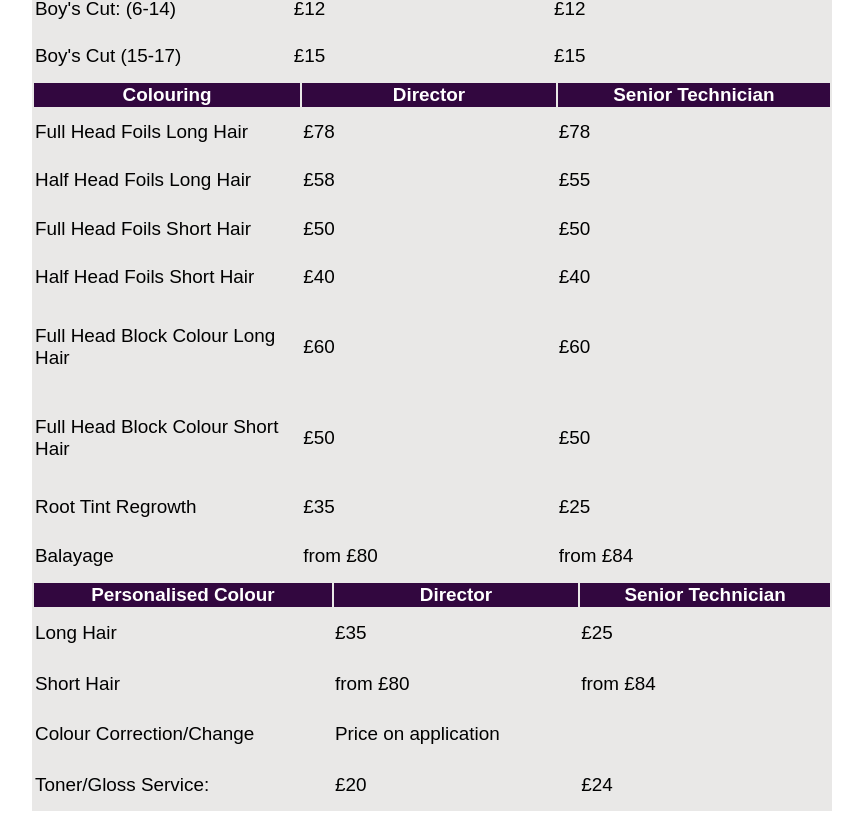
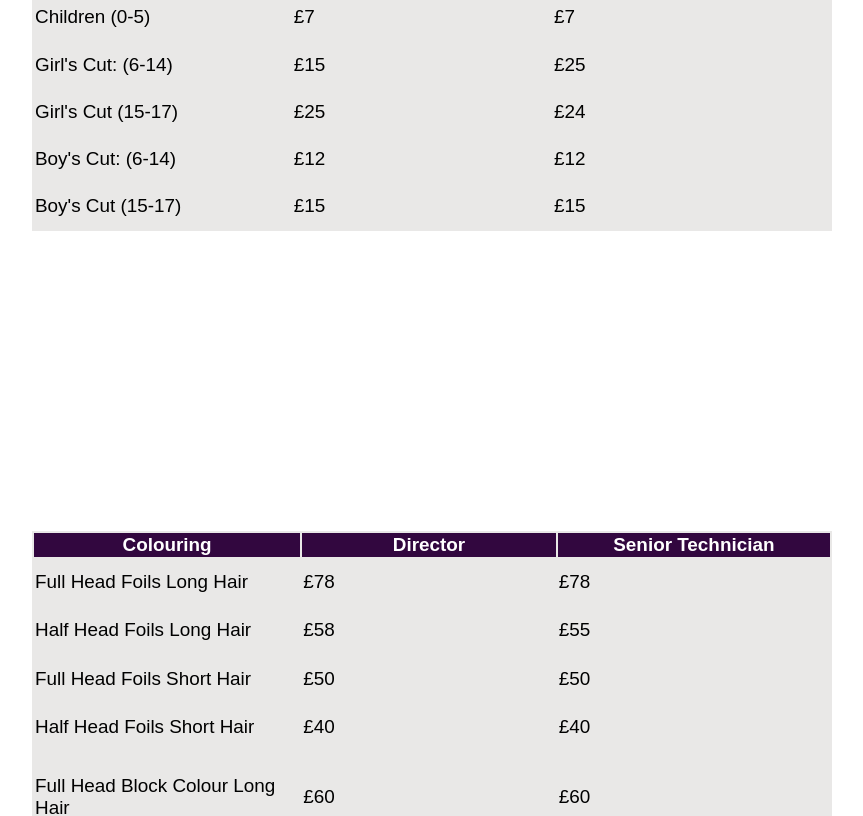
Before and after one commit to londaploetz/polkadot, a React (Create React App) app: page / in a window 1280 px wide. Shown: the part 1555-2371 px from the top of the page, without its empty margins (208-1071 px from the left). Built offline with nearby package versions, Linux system fonts and the light colour scheme.

Commit message:
create new remote

```diff
--- a/src/App.js
+++ b/src/App.js
@@ -1,18 +1,59 @@
 import React from 'react';
 
-import {Hours, Grid, Navbar, About } from './components';
+import { Hours, Grid, Navbar, About } from './components';
 import './App.css';
 
 function App() {
+  const cutPrice = [
+    { services: "Ladies Cut and finish", director: '£48', technician: "£36" },
+    { services: "Ladies Restyle", director: '£58', technician: "£46" },
+    { services: "Ladies Wet Cut", director: '£67', technician: "£25" },
+    { services: "Gent's Cut", director: '£17', technician: "£17" },
+    { services: "Gent's Crew Cut", director: '£12', technician: "£15" },
+    { services: "Children (0-5)", director: '£7', technician: "£7" },
+    { services: "Girl's Cut: (6-14)", director: '£15', technician: "£25" },
+    { services: "Girl's Cut (15-17)", director: '£25', technician: "£24" },
+    { services: "Boy's Cut: (6-14)", director: '£12', technician: "£12" },
+    { services: "Boy's Cut (15-17)", director: '£15', technician: "£15" }
+  ]
+
+  const colourPrice = [
+    { services: "Full Head Foils Long Hair", director: '£78', technician: "£78" },
+    { services: "Half Head Foils Long Hair", director: '£58', technician: "£55" },
+    { services: "Full Head Foils Short Hair", director: '£50', technician: "£50" },
+    { services: "Half Head Foils Short Hair", director: '£40', technician: "£40" },
+    { services: "Full Head Block Colour Long Hair", director: '£60', technician: "£60" },
+    { services: "Full Head Block Colour Short Hair", director: '£50', technician: "£50" },
+    { services: "Root Tint Regrowth", director: '£35', technician: "£25" },
+    { services: "Balayage", director: 'from £80', technician: "from £84" }
+  ]
+
+  const personalised = [
+    { services: " Long Hair", director: '£35', technician: "£25" },
+    { services: "Short Hair", director: 'from £80', technician: "from £84" },
+    { services: "Colour Correction/Change", director: 'Price on application', technician: "" },
+    { services: "Toner/Gloss Service:", director: '£20', technician: "£24" }
+  ]
+
+  const service = [cutPrice, colourPrice, personalised];
+  const headings = ['Cut', 'Colouring', 'Personalised'];
+  const index = [0, 1, 2]
+
   return (
     <div className="App">
       <div>
-      <About />
-      <Grid />
-      <Hours/>
-       </div>
-       <Navbar />
+        <About />
+        {service.map((val, key) => (
+          <Grid
+            partyServices={val}
+            partyKey={key}
+            partyHeadings={headings[key]}
+          />
+        ))}
+        <Hours />
       </div>
+      <Navbar />
+    </div>
   );
 }
 
--- a/src/components/about/about.css
+++ b/src/components/about/about.css
@@ -28,3 +28,18 @@
     padding-top: 10ch;
     padding-left: 90ch;
 }
+
+@media screen and (max-width: 650px) {
+    .hello_about {
+        flex-direction: column;
+        align-items: flex-start;
+        margin-bottom: 0rem;
+    }
+
+    .intro_about {
+        flex-direction: column;
+        align-items: flex-start;
+        margin-bottom: 0rem;
+    }
+
+}
--- a/src/components/grid/Grid.jsx
+++ b/src/components/grid/Grid.jsx
@@ -1,98 +1,32 @@
 import React from 'react';
 import './grid.css';
+import GridHead from './GridHead';
+import GridRow from './GridRow';
 
 
 
-const cutPrice = [
-  { cutting: "Ladies Cut and finish", director: '£48', technician: "£36" },
-  { cutting: "Ladies Restyle", director: '£58', technician: "£46" },
-  { cutting: "Ladies Wet Cut", director: '£67', technician: "£25" },
-  { cutting: "Gent's Cut", director: '£17', technician: "£17" },
-  { cutting: "Gent's Crew Cut", director: '£12', technician: "£15" },
-  { cutting: "Children (0-5)", director: '£7', technician: "£7" },
-  { cutting: "Girl's Cut: (6-14)", director: '£15', technician: "£25" },
-  { cutting: "Girl's Cut (15-17)", director: '£25', technician: "£24" },
-  { cutting: "Boy's Cut: (6-14)", director: '£12', technician: "£12" },
-  { cutting: "Boy's Cut (15-17)", director: '£15', technician: "£15" }
-]
-
-const colourPrice = [
-  { colouring: "Full Head Foils Long Hair", director: '£78', technician: "£78" },
-  { colouring: "Half Head Foils Long Hair", director: '£58', technician: "£55" },
-  { colouring: "Full Head Foils Short Hair", director: '£50', technician: "£50" },
-  { colouring: "Half Head Foils Short Hair", director: '£40', technician: "£40" },
-  { colouring: "Full Head Block Colour Long Hair", director: '£60', technician: "£60" },
-  { colouring: "Full Head Block Colour Short Hair", director: '£50', technician: "£50" },
-  { colouring: "Root Tint Regrowth", director: '£35', technician: "£25" },
-  { colouring: "Balayage", director: 'from £80', technician: "from £84" }
-]
-
- const personalised = [
-  { personal: " Long Hair", director: '£35', technician: "£25" },
-  { personal: "Short Hair", director: 'from £80', technician: "from £84" },
-  { personal: "Colour Correction/Change", director: 'Price on application', technician: "" },
-  { personal: "Toner/Gloss Service:", director: '£20', technician: "£24" }
-]
-
-function Grid() {
+function Grid(props) {
   return (
     <div className='padding_grid'>
-    <div className="cutting">
-      <table className='table_grid'>
-        <tr>
-          <th>Cutting</th>
-          <th>Director</th>
-          <th>Senior Technician</th>
-        </tr>
-        {cutPrice.map((val, key) => {
-          return (
-            <tr key={key}>
-              <td>{val.cutting}</td>
-              <td>{val.director}</td>
-              <td>{val.technician}</td>
-            </tr>
-          );
-        })}
-      </table>
-      <div className="colouring">
-      <table className="table_grid">
-        <tr>
-          <th>Colouring</th>
-          <th>Director</th>
-          <th>Senior Technician</th>
-        </tr>
-        {colourPrice.map((val, key) => {
-          return (
-            <tr key={key}>
-              <td>{val.colouring}</td>
-              <td>{val.director}</td>
-              <td>{val.technician}</td>
-            </tr>
-          );
-        })}
+      {/* {console.log(props)}  */}
+      <div className="cutting">
+        <table className='table_grid'>
+          <GridHead
+            columnOne={props.partyHeadings}
+          />
+
+        {props.partyServices.map((val, key) => (
+
+            <GridRow
+              first={val.services}
+              second={val.director}
+              third={val.technician}
+            />
+         ))}
         </table>
-         <div className="personal_grid">
-         <table className='table_grid_personal'>
-        <tr>
-          <th>Personalised Colour</th>
-          <th>Director</th>
-          <th>Senior Technician</th>
-        </tr>
-        {personalised.map((val, key) => {
-          return (
-            <tr key={key}>
-              <td>{val.personal}</td>
-              <td>{val.director}</td>
-              <td>{val.technician}</td>
-            </tr>
-          );
-        })}
-      </table>
-     </div>
+      </div>
     </div>
-   </div>
-   </div>
- )
+  )
 }
 
 export default Grid
--- /dev/null
+++ b/src/components/grid/GridHead.jsx
@@ -0,0 +1,13 @@
+import React from 'react';
+
+function GridHead(props) {
+    return (
+        <tr>
+            <th>{props.columnOne}</th>
+            <th>Director</th>
+            <th>Senior Technician</th>
+        </tr>
+    )
+}
+
+export default GridHead
--- /dev/null
+++ b/src/components/grid/GridRow.jsx
@@ -0,0 +1,14 @@
+import React from 'react';
+
+function GridRow({first, second, third}) {
+    return (
+        <tr>
+            {/* {console.log(props)} */}
+            <td>{first}</td>
+            <td>{second}</td>
+            <td>{third}</td>
+        </tr>
+    )
+}
+
+export default GridRow
--- a/src/components/navbar/navbar.css
+++ b/src/components/navbar/navbar.css
@@ -33,9 +33,9 @@
 .sale_nav {
   position: box;
   margin-top: 40px;
-  padding: 4px 4px;
+  padding: 1px 1px;
   text-align: center;
-  background-color: rgb(148, 86, 143);
+  background-color: rgb(226, 162, 221);
   color: #ff0000;
   border: 2px solid rgb(255, 0, 0);
   padding-bottom: 1ch;
```
